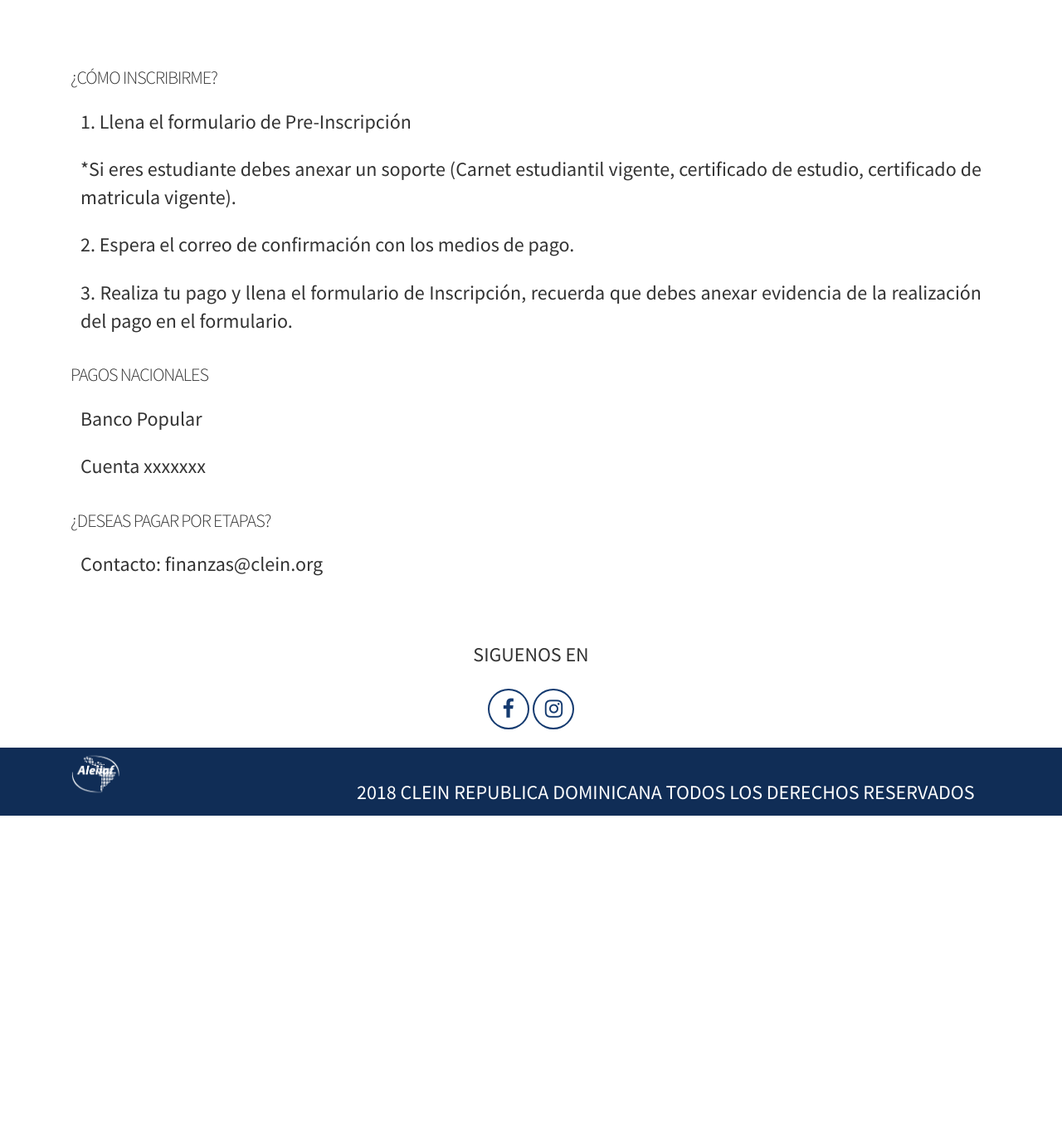
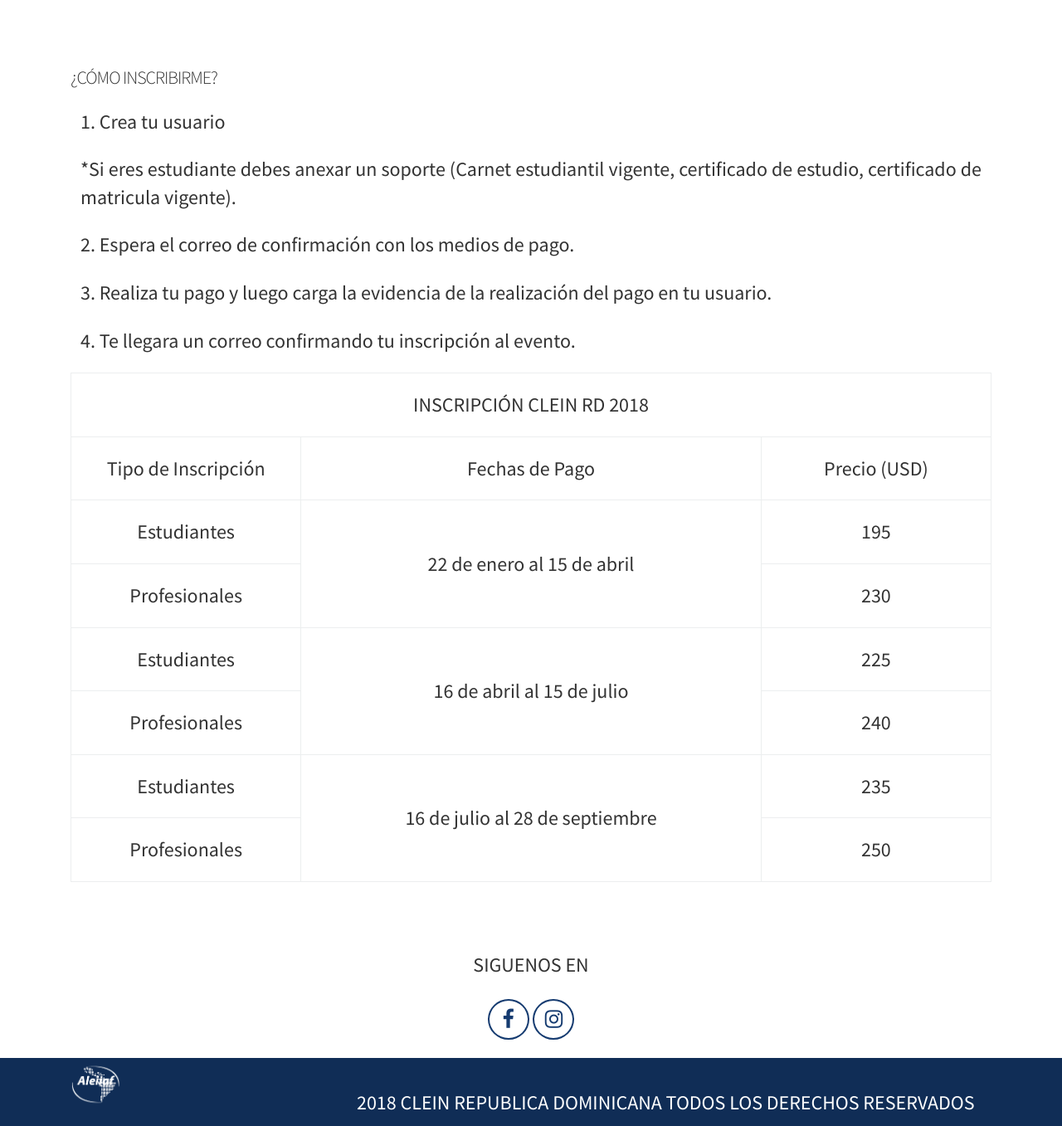
Before and after one commit to zoftco/cleindo, a PHP site: page /CleinFinal/inscripcionnacional.php in a window 1280 px wide. Shown: the part 1060-2417 px from the top of the page at 83% size. Before the commit the page ends 2043 px from the top, so only its background shows below. Run offline with PHP 8.4, Linux system fonts and the light colour scheme; some libraries are stand-ins or nearby versions.

Commit message:
Cambios en las condiciones y procedimiento de inscripción

```diff
--- a/inscripcionnacional.php
+++ b/inscripcionnacional.php
@@ -20,15 +20,86 @@ Bienvenido/a <strong><?php echo $_SESSION['user_name'];?></strong> <!-- <a href=
 <section id="main">
 	<div class="container">
         <h4 class="title">¿CÓMO INSCRIBIRME?</h4>
-        <p>1. Llena el formulario de Pre-Inscripción</p>
+        <p>1. Crea tu usuario</p>
         <p>*Si eres estudiante debes anexar un soporte (Carnet estudiantil vigente, certificado de estudio, certificado de matricula vigente).</p>
         <p>2. Espera el correo de confirmación con los medios de pago.</p>
-        <p>3. Realiza tu pago y llena el formulario de Inscripción, recuerda que debes anexar evidencia de la realización del pago en el formulario.</p>
-        <h4 class="title">PAGOS NACIONALES</h4>
-        <p>Banco Popular</p>
-        <p>Cuenta xxxxxxx</p>
-        <h4 class="title">¿DESEAS PAGAR POR ETAPAS?</h4>
-        <p>Contacto: finanzas@clein.org</p>
+        <p>3. Realiza tu pago y luego carga la evidencia de la realización del pago en tu usuario.</p>
+        <p>4. Te llegara un correo confirmando tu inscripción al evento.</p>
+        <table class="table-bordered" style="text-align: center;">
+            <tr >
+                <td width=679 colspan=3  style='width:100%'>
+                    <p ><span >INSCRIPCIÓN CLEIN RD 2018</span></p>
+                </td>
+            </tr>
+            <tr style='height:23.2pt'>
+                <td style='width:25%;'>
+                    <p ><span >Tipo de Inscripción</span></p>
+                </td>
+                <td style='width:50%;'>
+                    <p ><span >Fechas de Pago</span></p>
+                </td>
+                <td style='width:25%;'>
+                    <p ><span >Precio (USD)</span></p>
+                </td>
+            </tr>
+            <tr >
+                <td width=221>
+                    <p ><span >Estudiantes</span></p>
+                </td>
+                <td width=316 rowspan=2>
+                    <p><span >22 de enero al 15 de abril</span></p>
+                </td>
+                <td   >
+                    <p ><span >195</span></p>
+                </td>
+            </tr>
+            <tr >
+                <td width=221 >
+                    <p ><span >Profesionales</span></p>
+                </td>
+                <td   >
+                    <p ><span >230</span></p>
+                </td>
+            </tr>
+            <tr >
+                <td width=221 >
+                    <p ><span >Estudiantes</span></p>
+                </td>
+                <td width=316 rowspan=2 >
+                    <p ><span >16 de abril al 15 de julio</span></p>
+                </td>
+                <td   >
+                    <p ><span >225</span></p>
+                </td>
+            </tr>
+            <tr >
+                <td width=221 >
+                    <p ><span >Profesionales</span></p>
+                </td>
+                <td   >
+                    <p ><span >240</span></p>
+                </td>
+            </tr>
+            <tr >
+                <td width=221 >
+                    <p ><span >Estudiantes</span></p>
+                </td>
+                <td width=316 rowspan=2 >
+                    <p ><span >16 de julio al 28 de septiembre</span></p>
+                </td>
+                <td   >
+                    <p ><span >235</span></p>
+                </td>
+            </tr>
+            <tr >
+                <td width=221 >
+                    <p ><span >Profesionales</span></p>
+                </td>
+                <td   >
+                    <p ><span >250</span></p>
+                </td>
+            </tr>
+        </table>
     </div>
 </section>
 
```
Also changed, not shown: inscripcioninternacional.php (+81 -2 lines).
